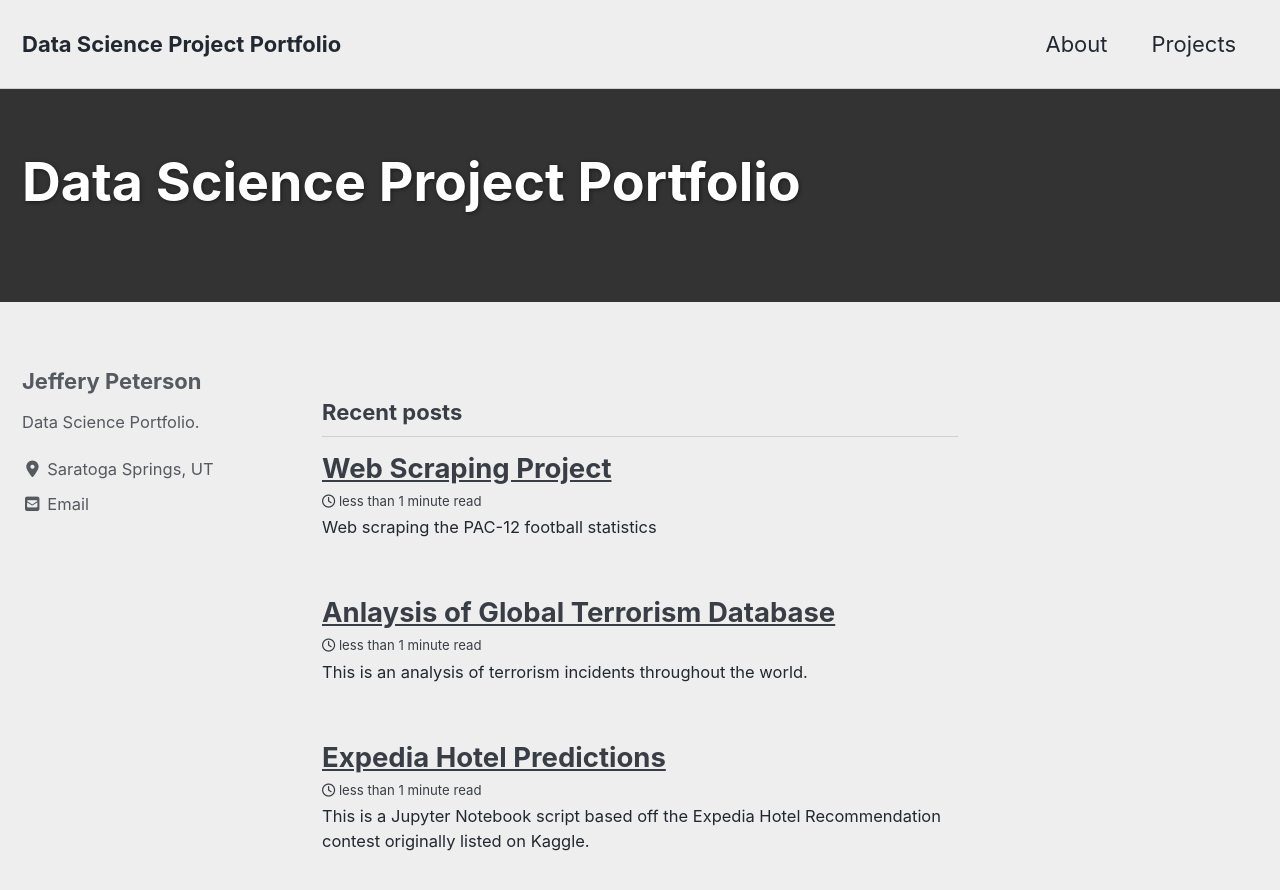
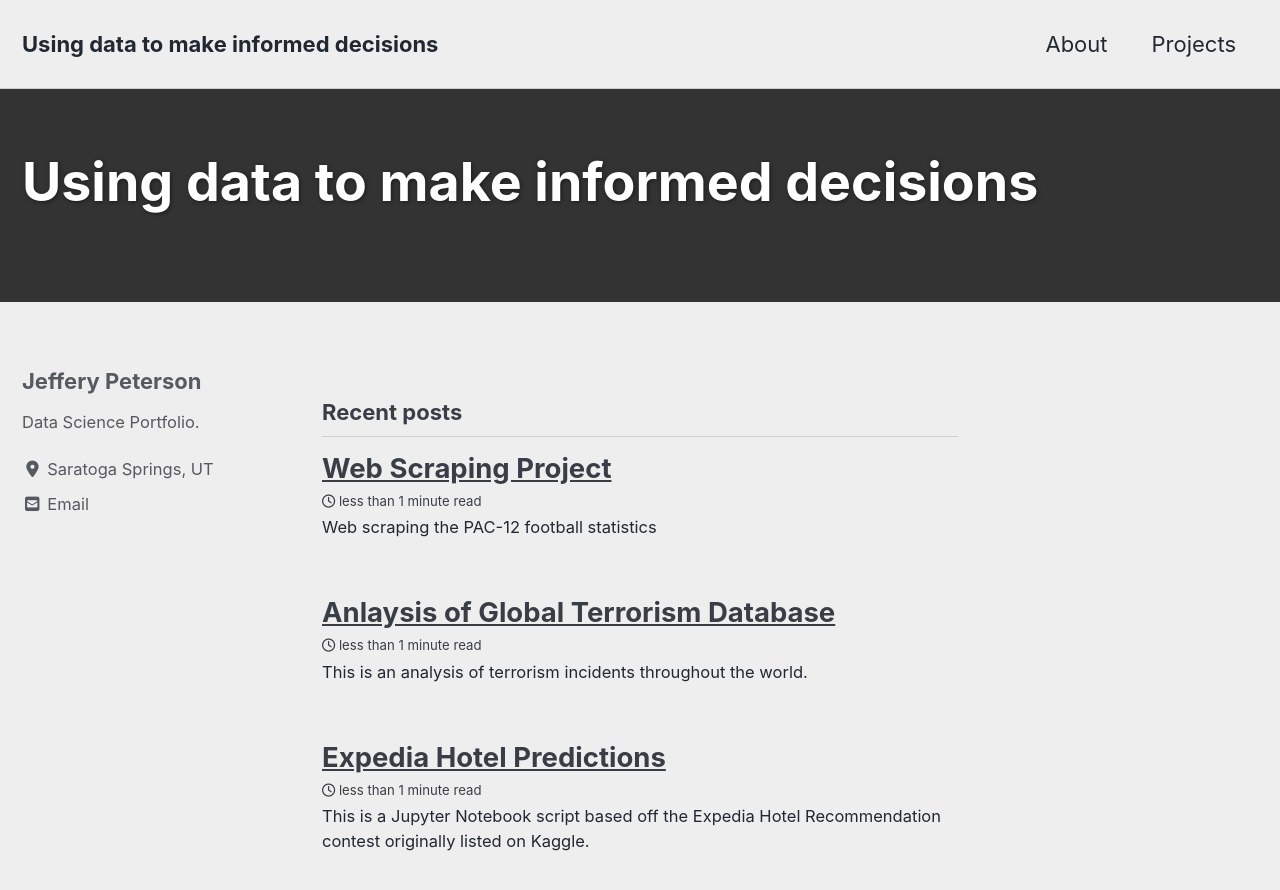
Before and after one commit to jdp71/jdp71.github.io, a Jekyll site: the page built from index.html, in a window 1280 px wide and 900 px high. Shown: the top 890 px of the window. Built offline with Jekyll 4.4.1, drawn with Linux system fonts in a browser that asks for light colours; cached includes are drawn as plain includes; nearby versions of some CDN libraries; the list of posts is cut into pages by our own code.

Commit message:
change config

```diff
--- a/_config.yml
+++ b/_config.yml
@@ -16,7 +16,7 @@ minimal_mistakes_skin    :  "air" # "default", "aqua", "contrast", "dark", "dirt
 
 # Site Settings
 locale                   : "en-US"
-title                    : "Data Science Project Portfolio"
+title                    : "Using data to make informed decisions"
 title_separator          : "-"
 subtitle                 : # site tagline that appears below site title in masthead
 name                     : "Jeffery Peterson"
```
